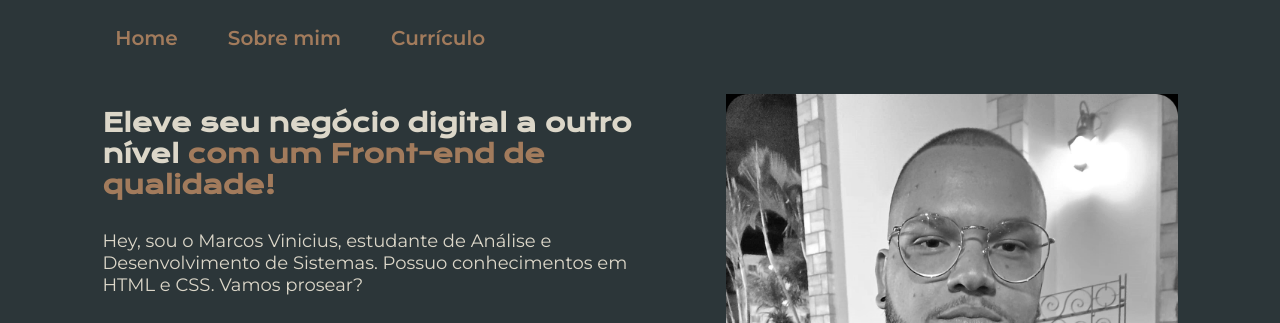
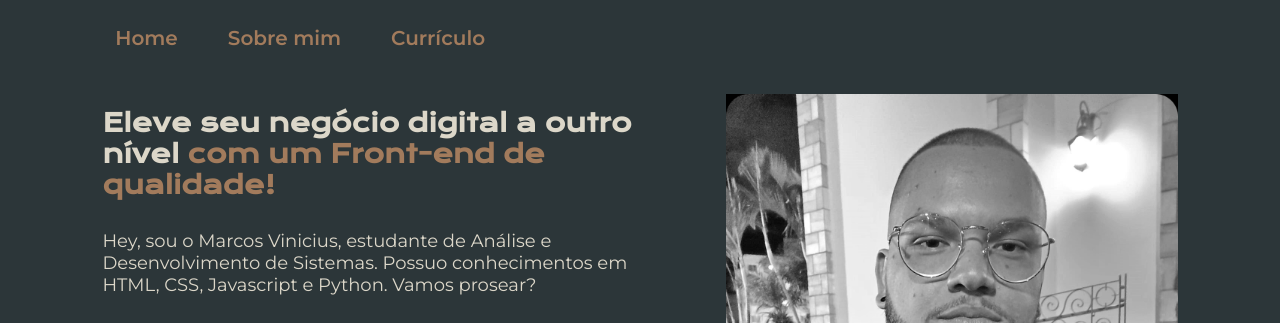
Before and after one commit to marcosbgs/projeto-alura-portifolio, a plain HTML site: page index.html in a window 1280 px wide. Shown: the top 323 px of the page. Drawn offline with nearby package versions, Linux system fonts and the light colour scheme.

Commit message:
Atualizando a página principal index.html
Adicionando mais tecnologias em que adiquiri conhecimento.

```diff
--- a/index.html
+++ b/index.html
@@ -17,7 +17,7 @@
   <main class="apresentacao">
     <section class="apresentacao__conteudo">
       <h1 class="apresentacao__conteudo__titulo">Eleve seu negócio digital a outro nível <strong class="titulo-destaque">com um Front-end de qualidade!</strong></h1>
-      <p class="apresentacao__conteudo__texto">Hey, sou o Marcos Vinicius, estudante de Análise e Desenvolvimento de Sistemas. Possuo conhecimentos em HTML e CSS. Vamos prosear?</p>
+      <p class="apresentacao__conteudo__texto">Hey, sou o Marcos Vinicius, estudante de Análise e Desenvolvimento de Sistemas. Possuo conhecimentos em HTML, CSS, Javascript e Python. Vamos prosear?</p>
       <div class="apresentacao__links">
         <h2 class="apresentacao__links__subtitulo">Acesse minhas redes: </h2>
         <a class="apresentacao__links__link" href="https://github.com/marcosbgs">
```
